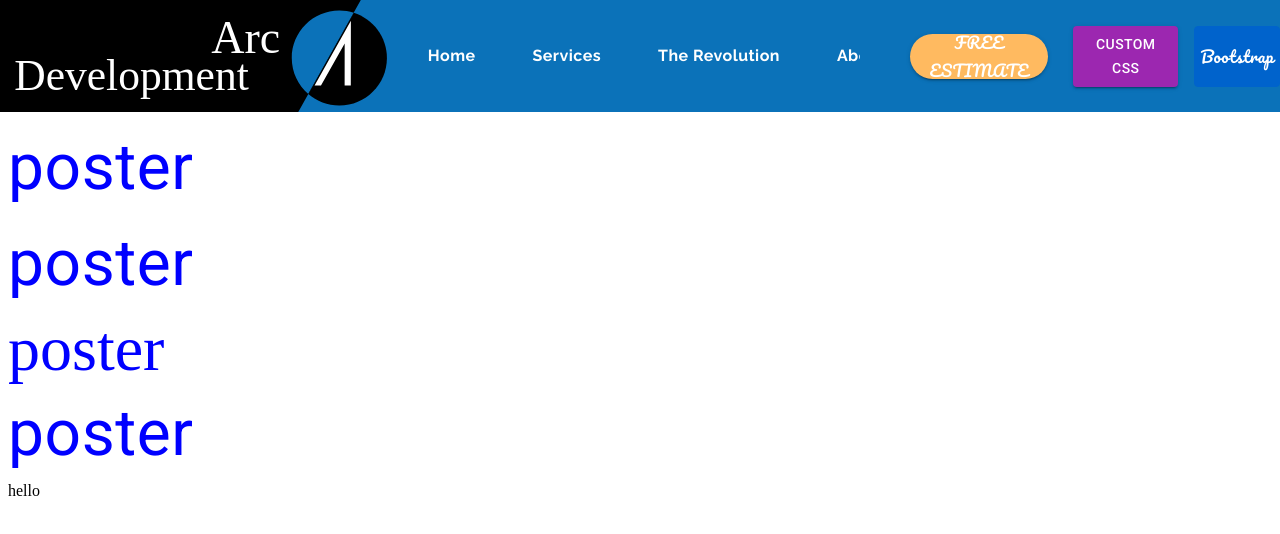
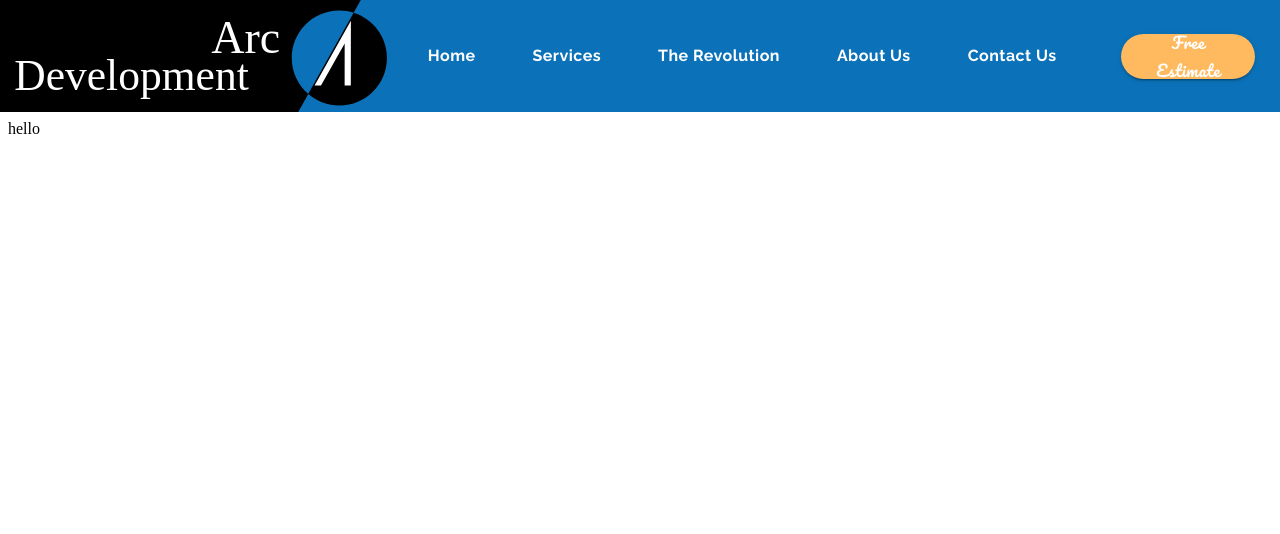
Before and after one commit to TorvaldsDB/arc_with_vite_typescript_and_react, a React (Vite) app: page / in a window 1280 px wide. Shown: the top 534 px of the page. Built offline with nearby package versions, Linux system fonts and the light colour scheme.

Commit message:
Free Estimate button

```diff
--- a/src/components/MuiComponents/CustomizedButtons.tsx
+++ b/src/components/MuiComponents/CustomizedButtons.tsx
@@ -42,6 +42,7 @@ const BootstrapButton = styled(Button)({
 });
 
 const ColorButton = styled(Button)<ButtonProps>(({ theme }) => ({
+  ...theme.typography.estimate,
   color: theme.palette.getContrastText(purple[500]),
   backgroundColor: purple[500],
   "&:hover": {
--- a/src/components/ui/Header.tsx
+++ b/src/components/ui/Header.tsx
@@ -1,10 +1,4 @@
-import {
-  SxProps,
-  Theme,
-  Button,
-  Typography,
-  TypographyProps,
-} from "@mui/material";
+import { SxProps, Theme, Button } from "@mui/material";
 import AppBar from "@mui/material/AppBar";
 import Tab from "@mui/material/Tab";
 import Tabs from "@mui/material/Tabs";
@@ -13,9 +7,7 @@ import useScrollTrigger from "@mui/material/useScrollTrigger";
 import { createStyles, makeStyles } from "@mui/styles";
 import * as React from "react";
 import logo from "../../assets/logo.svg";
-import CustomizedButtons from "../MuiComponents/CustomizedButtons";
 
-import { styled } from "@mui/material/styles";
 interface Props {
   children: React.ReactElement;
 }
@@ -48,19 +40,6 @@ const useStyles = makeStyles((theme: Theme) =>
     tabContainer: {
       marginLeft: "auto",
     },
-    button: {
-      ...theme.typography.estimate,
-      borderRadius: "50px",
-      marginLeft: "50px",
-      marginRight: "25px",
-      height: "45px",
-      "&:hover": {
-        backgroundColor: theme.palette.secondary,
-      },
-    },
-    poster: {
-      ...theme.typography.poster,
-    },
   })
 );
 
@@ -76,12 +55,10 @@ const ButtonStyles: SxProps<Theme> = (theme: Theme) => ({
   marginRight: "25px",
   height: "45px",
   "&:hover": {
-    backgroundColor: theme.palette.secondary,
+    backgroundColor: theme.palette.secondary.light,
   },
 });
-const ColorButton = styled(Typography)<TypographyProps>(({ theme }) => ({
-  ...theme.typography.poster,
-}));
+
 const Header: React.FC<HeaderProps> = () => {
   const classes = useStyles();
 
@@ -99,23 +76,12 @@ const Header: React.FC<HeaderProps> = () => {
               <Tab sx={TabStyles} label="Contact Us" />
             </Tabs>
             <Button variant="contained" color="secondary" sx={ButtonStyles}>
-              FREE ESTIMATE
+              Free Estimate
             </Button>
-            <CustomizedButtons />
           </Toolbar>
         </AppBar>
       </ElevationScroll>
       <div className={classes.toolbarMargin} />
-      <Typography className={classes.poster}>poster</Typography>
-      <Typography
-        sx={(theme: Theme) => ({
-          ...theme.typography.poster,
-        })}
-      >
-        poster
-      </Typography>
-      <Typography variant="poster">poster</Typography>
-      <ColorButton>poster</ColorButton>
     </React.Fragment>
   );
 };
--- a/src/components/ui/Theme.ts
+++ b/src/components/ui/Theme.ts
@@ -14,14 +14,12 @@ declare module "@mui/material/styles/createPalette" {
 declare module "@mui/material/styles" {
   interface TypographyVariants {
     tab: React.CSSProperties;
-    poster: React.CSSProperties;
     estimate: React.CSSProperties;
   }
 
   // allow configuration using `createTheme`
   interface TypographyVariantsOptions {
     tab?: React.CSSProperties;
-    poster?: React.CSSProperties;
     estimate?: React.CSSProperties;
   }
 }
@@ -30,7 +28,6 @@ declare module "@mui/material/styles" {
 declare module "@mui/material/Typography" {
   interface TypographyPropsVariantOverrides {
     tab: true;
-    poster: true;
     estimate: true;
   }
 }
@@ -49,10 +46,6 @@ const Theme = createTheme({
     },
   },
   typography: {
-    poster: {
-      fontSize: "4rem !important",
-      color: "blue",
-    },
     tab: {
       fontFamily: "Raleway",
       textTransform: "none",
```
Also changed, not shown: 1 other file (tests, documents, lock files or other folders).
